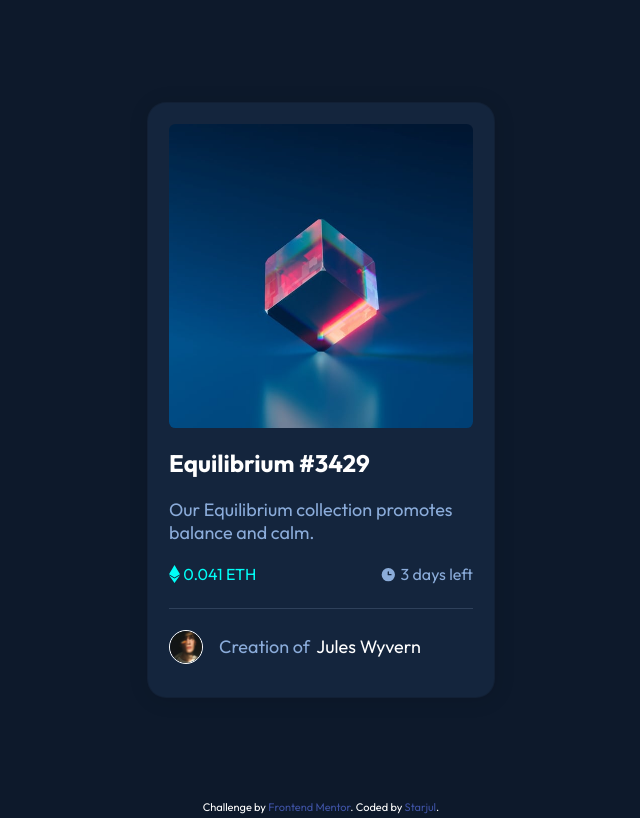
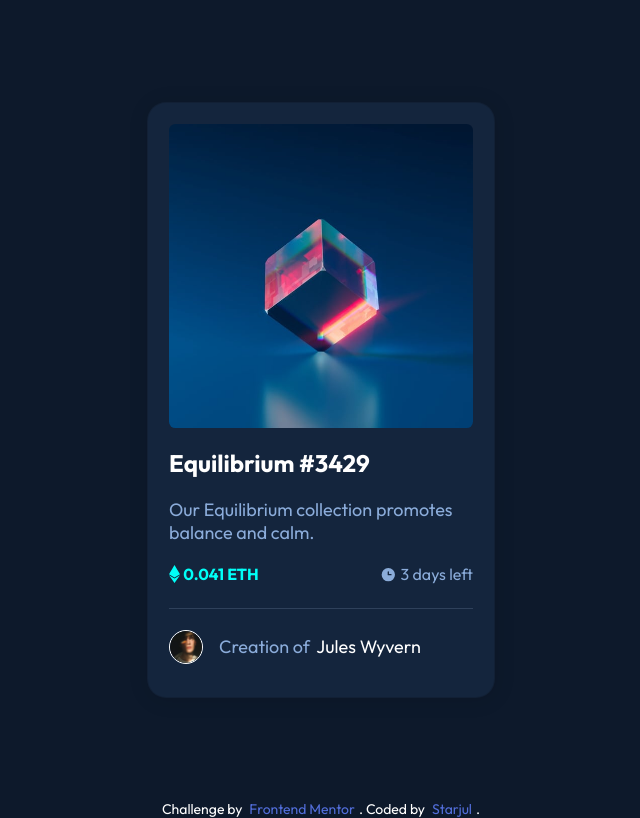
Before and after one commit to starjul/frontend-mentor-projects, a plain HTML site: page nft-preview-card-component-main/index.html in a window 1280 px wide. Shown: the whole page, without its empty margins (319-959 px from the left). Drawn offline with Linux system fonts and the light colour scheme.

Commit message:
[Updated]

```diff
--- a/nft-preview-card-component-main/index.css
+++ b/nft-preview-card-component-main/index.css
@@ -8,7 +8,7 @@ body {
     margin: 0px;
 }
 
-h2:hover {
+h3:hover {
     cursor: pointer;
     color: hsl(178, 100%, 50%);
 }
@@ -120,10 +120,12 @@ hr {
     flex-direction: row;
     justify-content: space-between;
     margin-bottom: 1.5rem;
+    margin-top: 0.3rem;
 }
 
 .price {
     color: hsl(178, 100%, 50%);
+    font-weight: 600;
 }
 
 /* Creator content */
@@ -160,9 +162,10 @@ p.name:hover {
 }
 
 .attribution {
-    font-size: 11px;
+    font-size: 14px;
     text-align: center;
 }
 .attribution a {
-    color: hsl(228, 45%, 44%);
+    color: hsl(228, 65%, 59%);
+    margin: 4px;
 }
```
